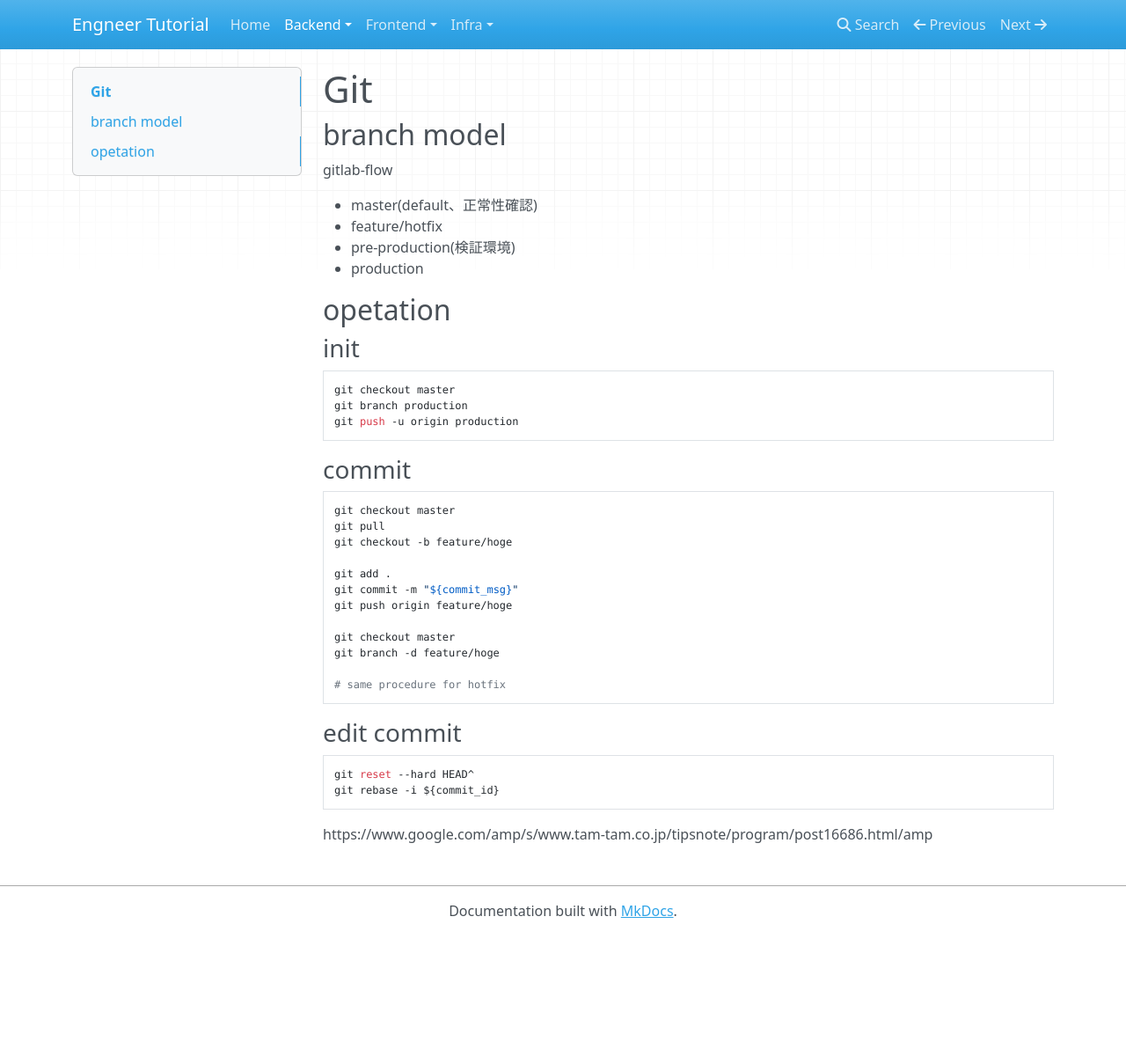
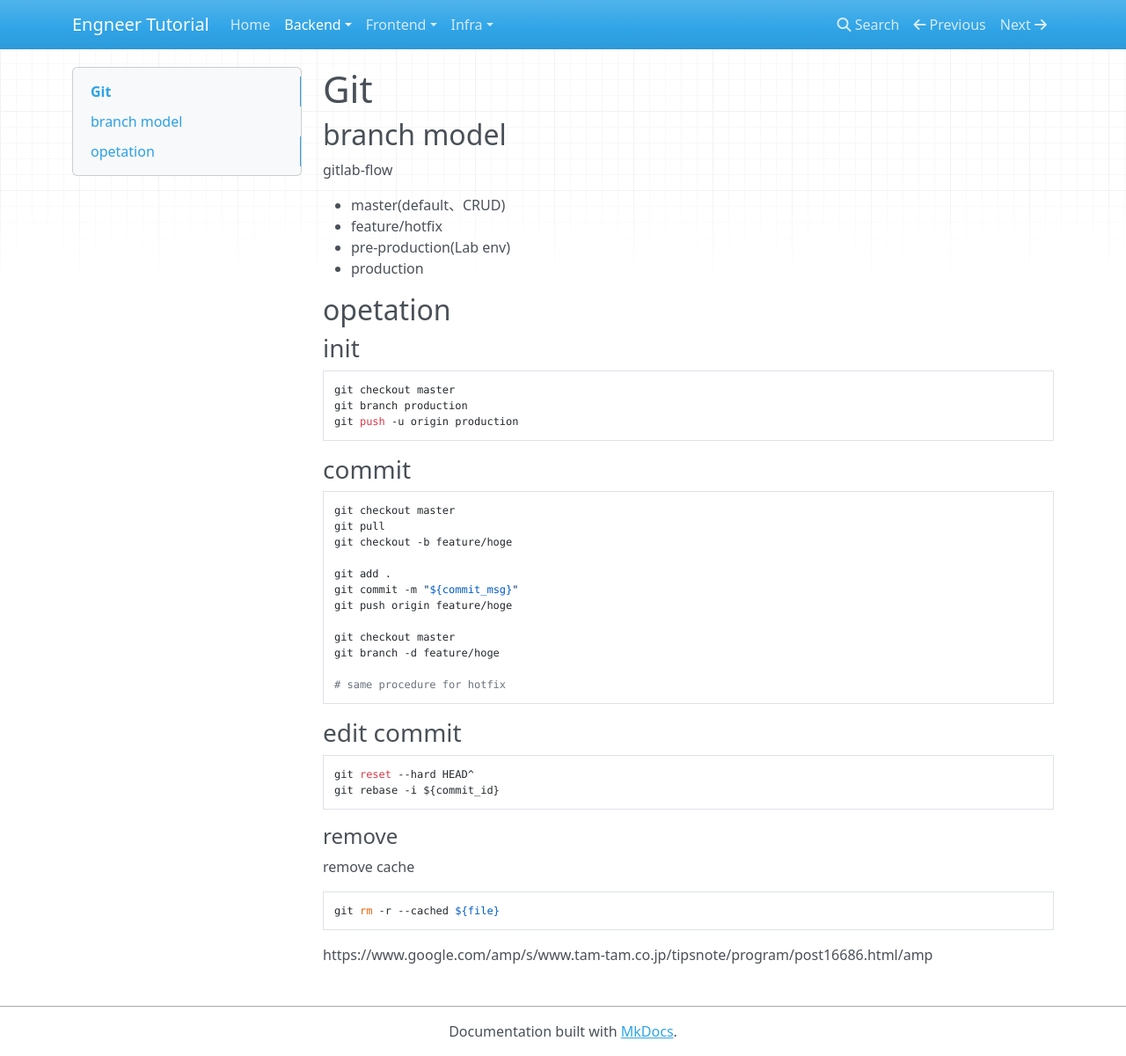
Before and after one commit to ymmmtym/backend-engneer, an MkDocs documentation site: the page built from docs/backend/git.md, in a window 1280 px wide and 1200 px high. Shown: the whole window at 88% size. Built offline with MkDocs 1.6.1, drawn with Linux system fonts in a browser that asks for light colours; nearby versions of some CDN libraries.

Commit message:
update docs

````diff
--- a/docs/backend/git.md
+++ b/docs/backend/git.md
@@ -2,14 +2,13 @@
 ## branch model
 gitlab-flow
 
-- master(default、正常性確認)
+- master(default、CRUD)
 - feature/hotfix
-- pre-production(検証環境)
+- pre-production(Lab env)
 - production
 
 ## opetation
 ### init
-
 ```
 git checkout master
 git branch production
@@ -17,7 +16,6 @@ git push -u origin production
 ```
 
 ### commit
-
 ```
 git checkout master
 git pull
@@ -34,11 +32,16 @@ git branch -d feature/hoge
 ```
 
 ### edit commit
-
 ```
 git reset --hard HEAD^
 git rebase -i ${commit_id}
 ```
 
+#### remove
+remove cache
+```
+git rm -r --cached ${file}
+```
+
 
 https://www.google.com/amp/s/www.tam-tam.co.jp/tipsnote/program/post16686.html/amp
````
Also changed, not shown: docs/backend/ansible.md (added, +2 -0 lines), docs/backend/vim.md (added, +2 -0 lines).
